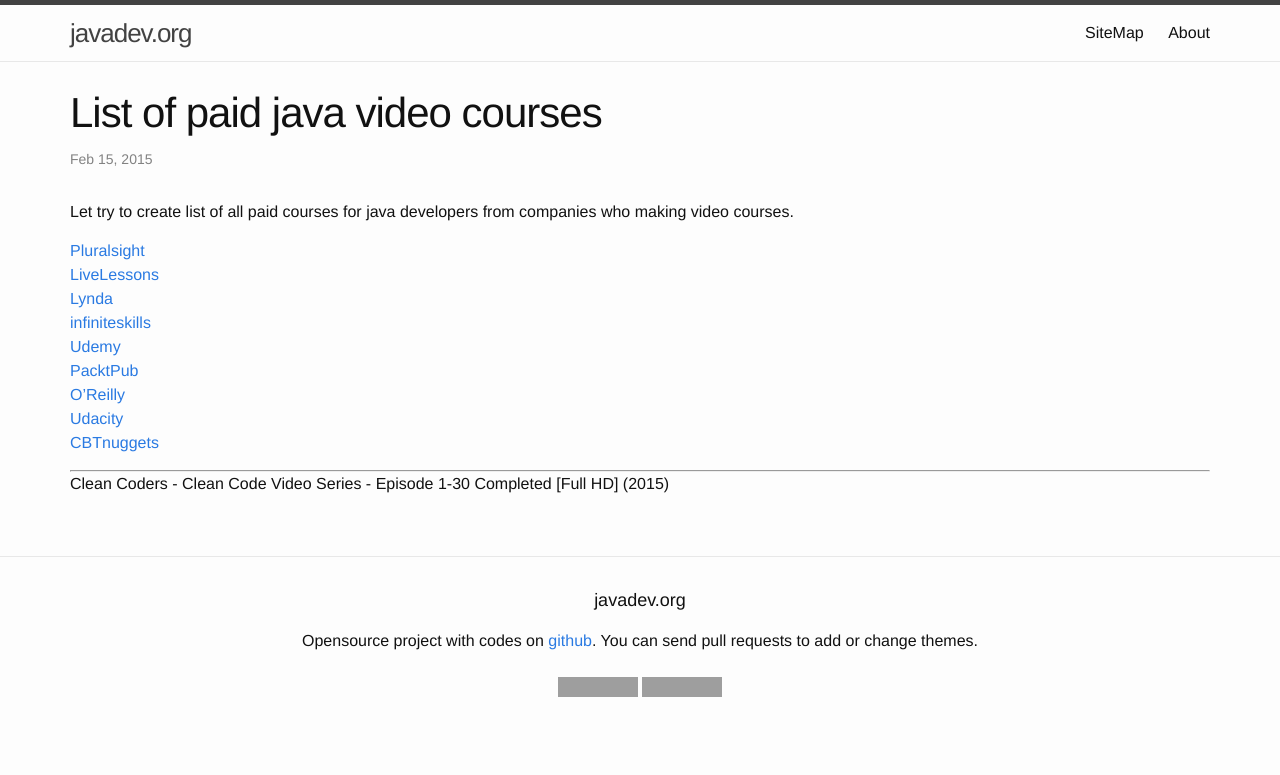
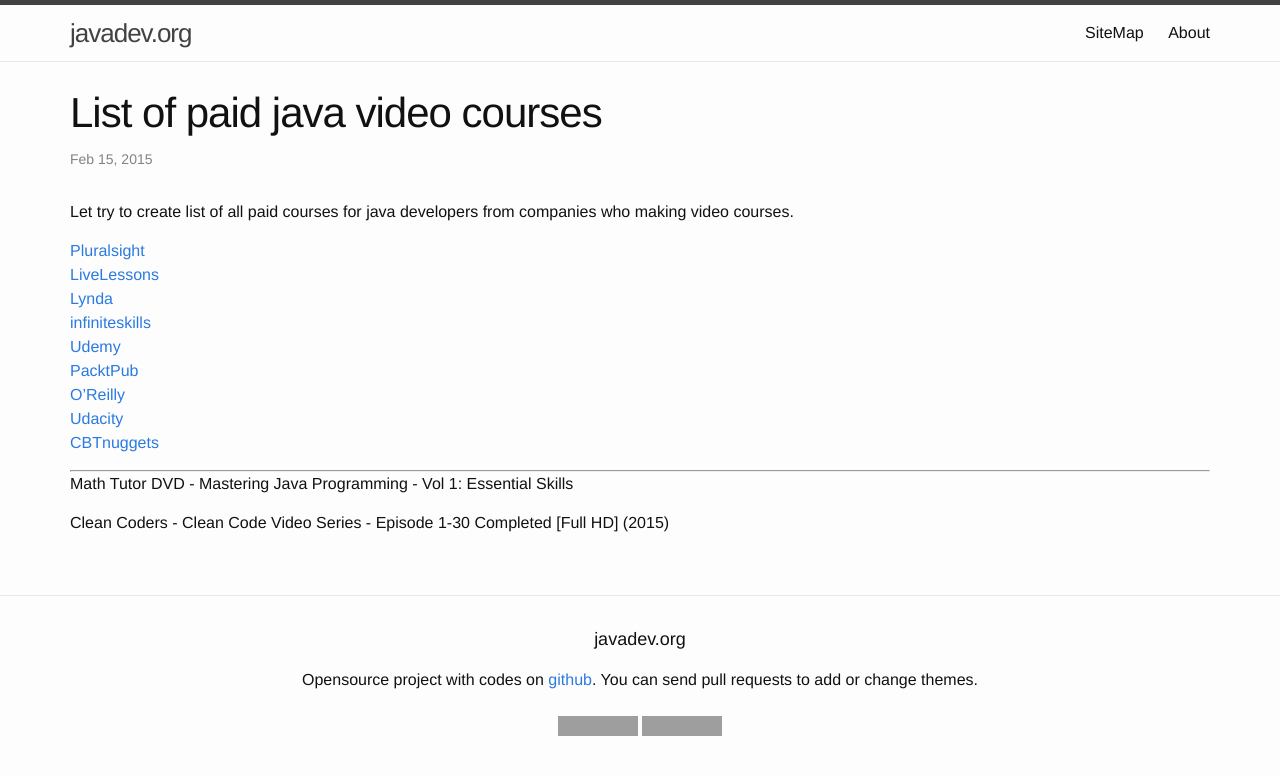
Before and after one commit to webmakaka/javadev.org, a Jekyll site: the page built from _posts/2015-02-15-java-paid-video-courses-collection.md, in a window 1280 px wide. Shown: the top 775 px of the page. Built offline with Jekyll 4.4.1, drawn with Linux system fonts in a browser that asks for light colours; grey boxes are pictures that could not be loaded.

Commit message:
Update 2015-02-15-java-paid-video-courses-collection.md

```diff
--- a/_posts/2015-02-15-java-paid-video-courses-collection.md
+++ b/_posts/2015-02-15-java-paid-video-courses-collection.md
@@ -20,5 +20,6 @@
 
 
 ___
+Math Tutor DVD - Mastering Java Programming - Vol 1: Essential Skills
 
 Clean Coders - Clean Code Video Series - Episode 1-30 Completed [Full HD] (2015)
```
